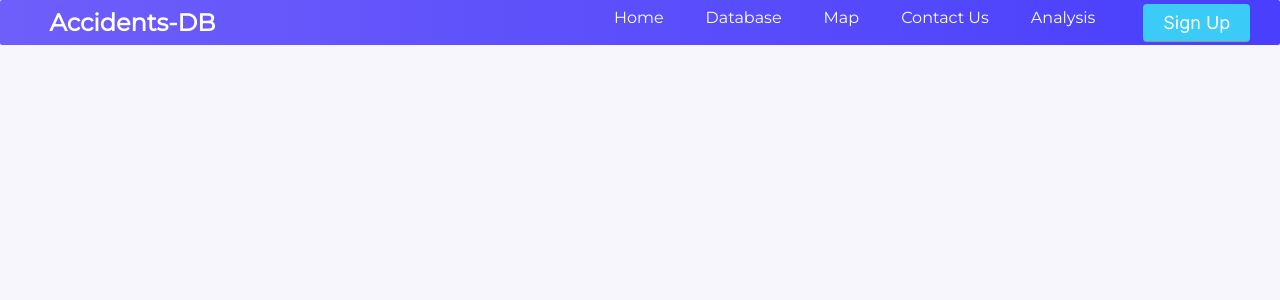
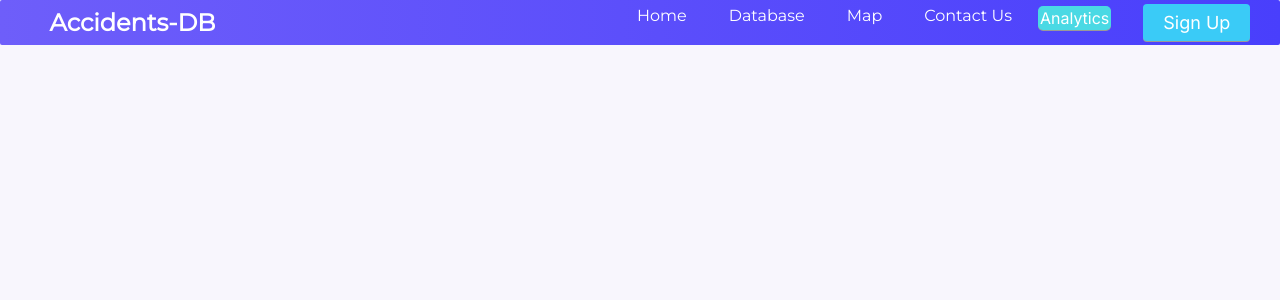
Before and after one commit to dev9318/surp_frontend, a React (Create React App) app: page / in a window 1280 px wide. Shown: the top 300 px of the page. Built offline with nearby package versions, Linux system fonts and the light colour scheme.

Commit message:
add analytics button

```diff
--- a/src/App.js
+++ b/src/App.js
@@ -11,6 +11,7 @@ import AddInfo from "./AppComponents/InfoByUser/AddInfo";
 import Lists from "./AppComponents/InfoByUser/Lists";
 import { MapChart } from './AppComponents/Map/MapChar';
 import { Linechart } from './AppComponents/Charts/LineChart';
+import { Analysis } from './AppComponents/Analytics/Analytics';
 
 function App() {
     return (
@@ -25,6 +26,7 @@ function App() {
             <Route path="/list" component={Lists} />
             <Route path="/line" component={Linechart} />
             <Route path = "/map" component={MapChart} />
+            <Route path = "/analytics" component={Analysis} />
 
             {/* <Contact/> */}
 
--- a/src/AppComponents/Analytics/Analytics.js
+++ b/src/AppComponents/Analytics/Analytics.js
@@ -3,7 +3,9 @@ import { LineChart } from "recharts";
 import { useState } from "react";
 
 export const Analysis = () =>{
-    const [type, setType] = useState(1);
 
+    return (
+        <div></div>
+    );
 
 }
--- a/src/AppComponents/Charts/PieChart.css
+++ b/src/AppComponents/Charts/PieChart.css
@@ -9,9 +9,9 @@
 }
 /* Dropdown Button */
 .dropbtn {
-    background-color: #b9ccc5;
+    background-color: #4ad9e4;
     color: white;
-    padding: 16px;
+    padding: 2px;
     font-size: 16px;
     border: none;
   }
@@ -47,4 +47,4 @@
   .dropdown:hover .dropdown-content {display: block;}
 
   /* Change the background color of the dropdown button when the dropdown content is shown */
-  .dropdown:hover .dropbtn {background-color: #3e8e41;}
+  .dropdown:hover .dropbtn {background-color: #38a9b1;}
--- a/src/AppComponents/Navbar/Menuitems.js
+++ b/src/AppComponents/Navbar/Menuitems.js
@@ -33,8 +33,8 @@ cName :'nav-links'
 {
     title : "Analysis",
     url : "analysis",
-    cName :'nav-links'
-
+    cName :'nav-links',
+    dropdown:true
 
     },
 
--- a/src/AppComponents/Navbar/Navbar.js
+++ b/src/AppComponents/Navbar/Navbar.js
@@ -23,6 +23,17 @@ class Navbar extends Component {
 
 					<ul className={this.state.clicked ? 'nav-menu active' : 'nav-menu'}>
 						{MenuItems.map((item,index)=> {
+							if(item.dropdown){
+								return (
+									<div className="dropdown">
+										<button className="dropbtn">Analytics</button>
+										<div className="dropdown-content">
+											<a href="/pie">Pie</a>
+											<a href="/line">Line</a>
+										</div>
+									</div>
+								);
+							}
 							return(
 								<li key ={index}>
 									<a className = {item.cName} href={item.url} >
```
